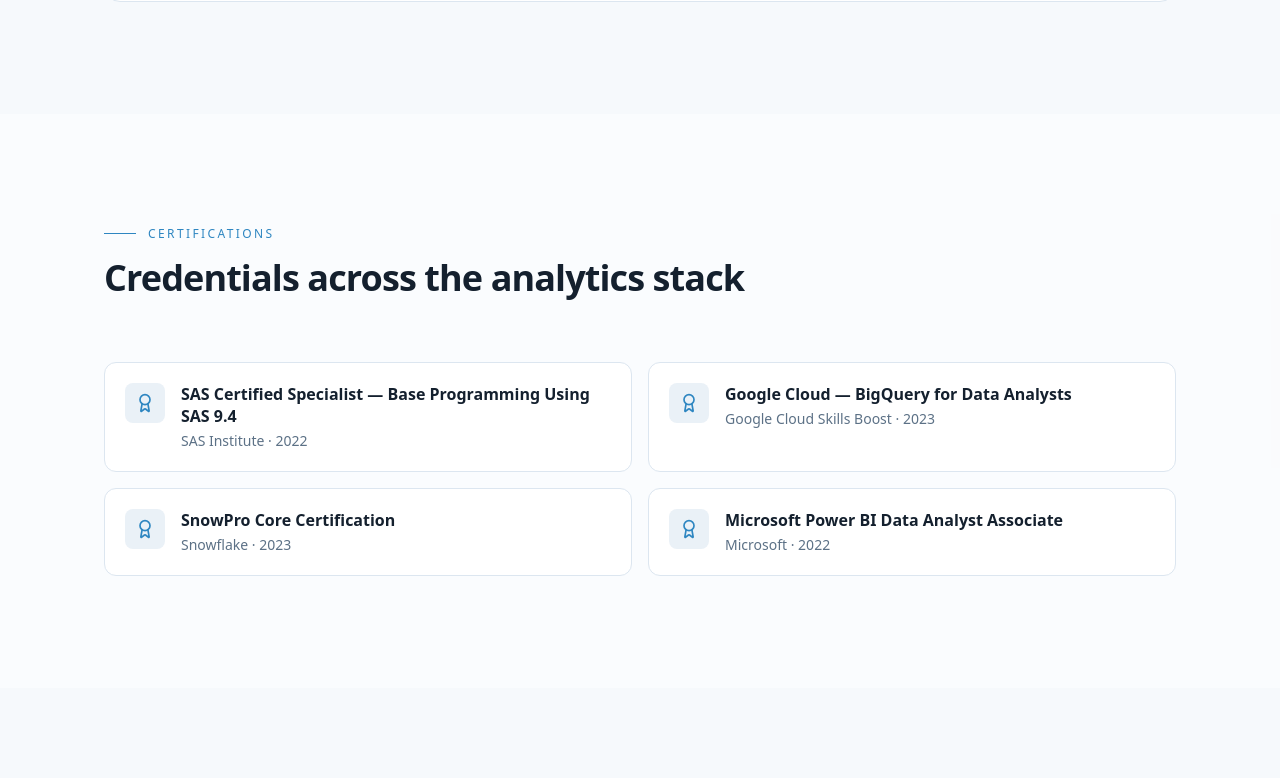
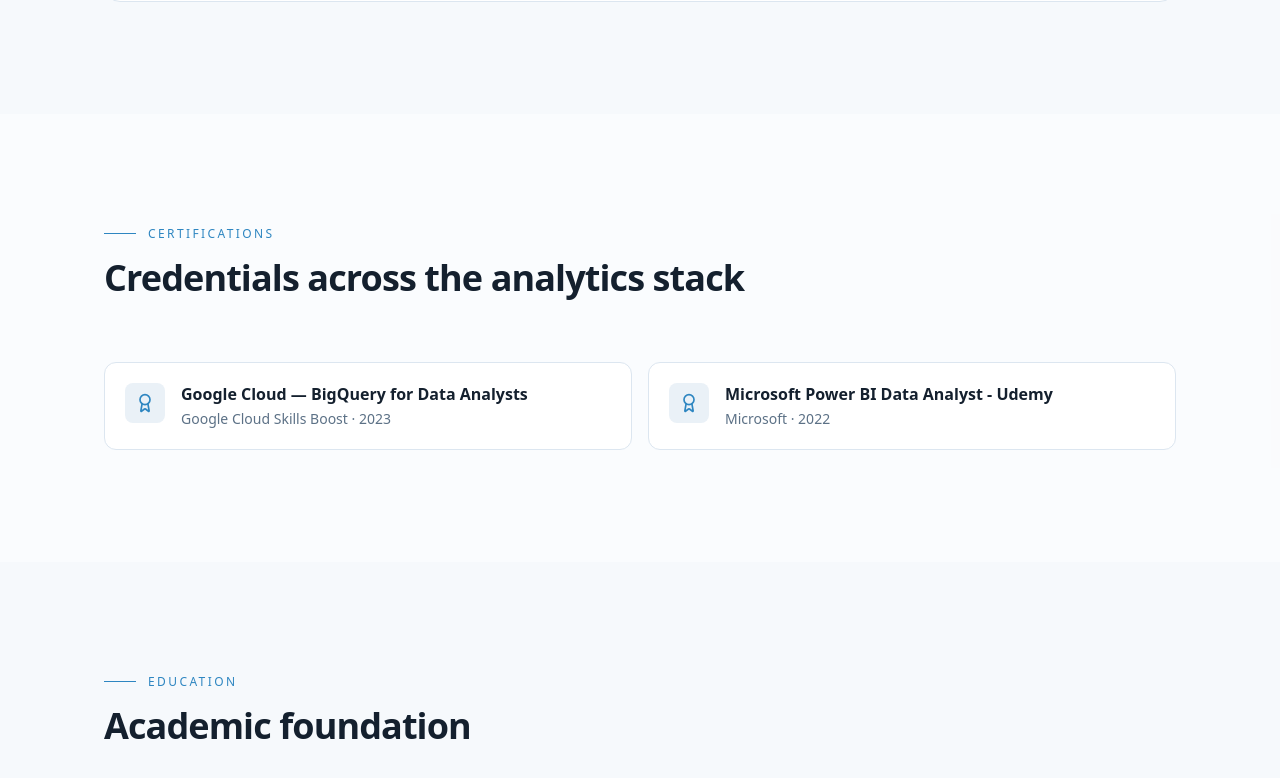
Before and after one commit to mohanpujari097-byte/mohan-portfolio, a Next.js app: page / in a window 1280 px wide. Shown: the part 5883-6661 px from the top of the page. Built offline with nearby package versions, Linux system fonts and the light colour scheme.

Commit message:
Add files via upload

```diff
--- a/src/data/content.ts
+++ b/src/data/content.ts
@@ -119,7 +119,7 @@
   {
     role: "Business Analyst — Claims & Data Analytics",
     company: "Healthcare Data Analytics Group",
-    period: "2021 — 2023",
+    period: "2022 — 2023",
     location: "Remote (U.S. Healthcare)",
     points: [
       "Analyzed patient-level data across 50M+ records in Snowflake and SQL to support observational study design and ad-hoc client requests.",
@@ -176,23 +176,14 @@
 ];
 
 export const certifications = [
-  {
-    title: "SAS Certified Specialist — Base Programming Using SAS 9.4",
-    issuer: "SAS Institute",
-    year: "2022",
-  },
+
   {
     title: "Google Cloud — BigQuery for Data Analysts",
     issuer: "Google Cloud Skills Boost",
     year: "2023",
   },
   {
-    title: "SnowPro Core Certification",
-    issuer: "Snowflake",
-    year: "2023",
-  },
-  {
-    title: "Microsoft Power BI Data Analyst Associate",
+    title: "Microsoft Power BI Data Analyst -  Udemy",
     issuer: "Microsoft",
     year: "2022",
   },
@@ -200,16 +191,16 @@
 
 export const education = [
   {
-    degree: "M.S. in Health Informatics / Healthcare Analytics",
-    school: "University Graduate Program",
-    period: "2019 — 2021",
-    notes: "Focus on healthcare data systems, claims data structures, and biostatistics.",
+    degree: "Master in Computer Applications",
+    school: "RV College of Engineering, Banglore",
+    period: "2020 — 2022",
+    notes: "Focus on all technologies - front-end/ backend/ SQL / data managment",
   },
   {
-    degree: "B.S. in Statistics / Life Sciences",
-    school: "Undergraduate Institution",
-    period: "2015 — 2019",
-    notes: "Foundation in statistical methods, research design, and data analysis.",
+    degree: "BSc in Computer Science",
+    school: "Appa college of Science",
+    period: "2017 — 2020",
+    notes: "Foundation in statistical methods, and data analysis.",
   },
 ];
 
```
